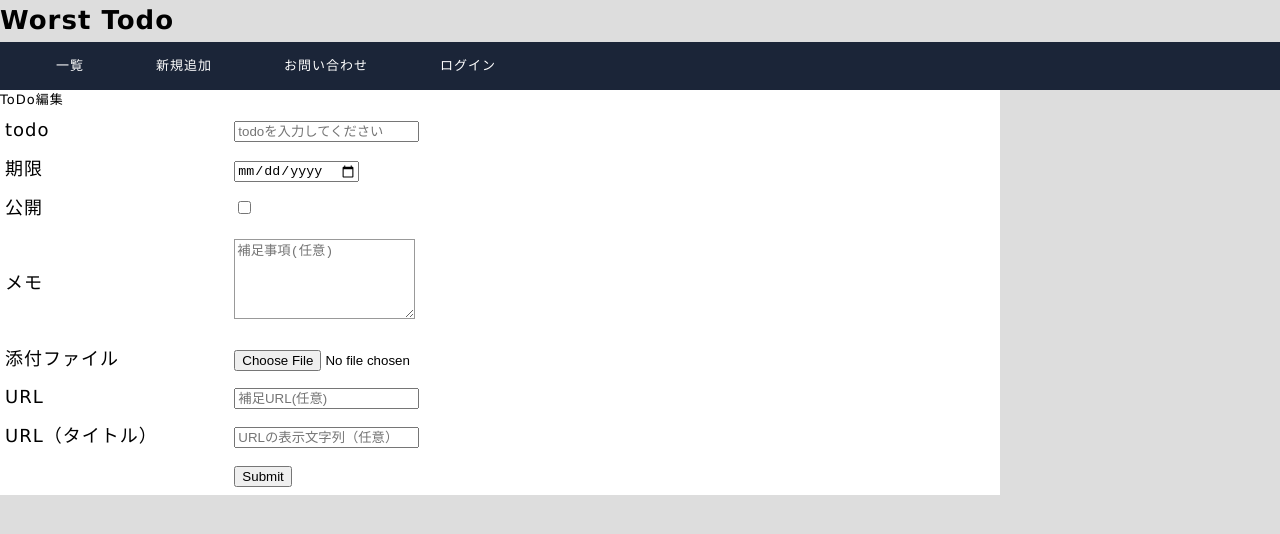
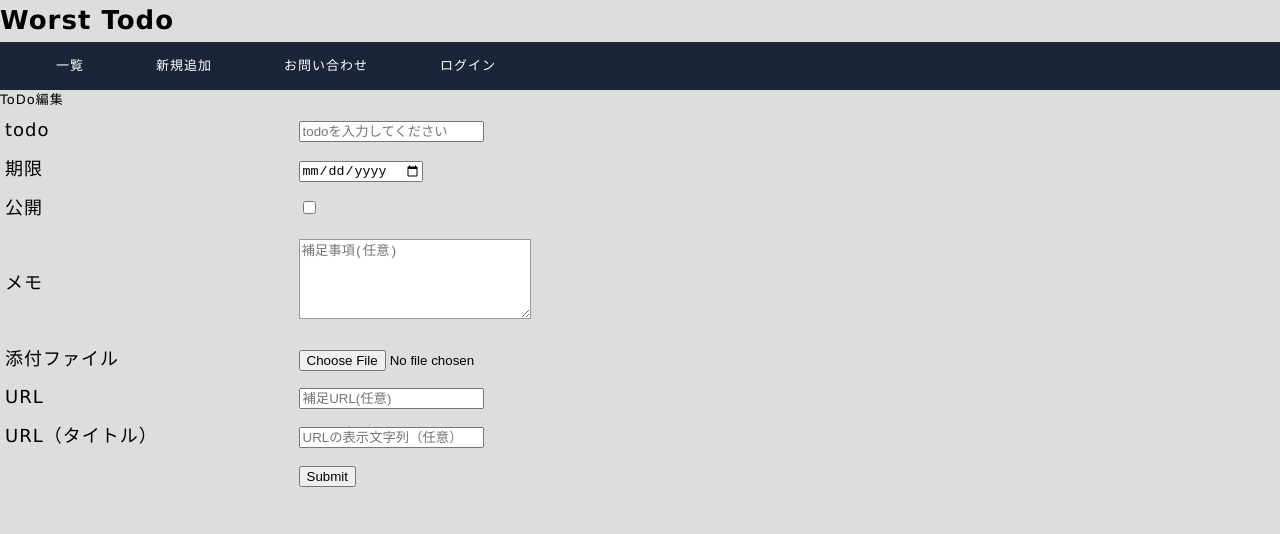
Before and after one commit to freee/badtodo-rails, a React (Create React App) app in the folder frontend/app/: page /update-todo/1 in a window 1280 px wide. Shown: the top 534 px of the page. Built offline with nearby package versions, Linux system fonts and the light colour scheme; no server answers.

Commit message:
マイナーチェンジ

```diff
--- a/frontend/app/src/router/index.tsx
+++ b/frontend/app/src/router/index.tsx
@@ -29,7 +29,7 @@ const Router:React.FC<UserInfo> = ({isAdmin,loggedIn,userId,setLoggedIn,setIsAdm
 				<Route path="/contact" element={<Inquery />}/>
 				<Route path="/new-todo" element={<NewToDo userId={userId}/>}/>
 				<Route path={"/what-todo/:id?"} element={<WhatToDo />}/>
-				<Route path={"/update-todo/:id?"} element={<UpdateToDo />}/>
+				<Route path={"/update-todo/:id?"} element={<UpdateToDo userId={userId}/>}/>
 				{!loggedIn && (
 					<Route path="/login" element={<Login setLoggedIn={setLoggedIn} setIsAdmin={setIsAdmin} setUserId={setUserId}/>}/>
 				)}
--- a/frontend/app/src/views/UpdateToDo.tsx
+++ b/frontend/app/src/views/UpdateToDo.tsx
@@ -38,7 +38,7 @@ const initialToDoformData: ToDoformData={
     public:false,
     user_id:1
 }
-export default function UpdateToDo(){
+export default function UpdateToDo(props:any){
     const {id} =  useParams<Params>();
     const [formData, setFormData] = useState<ToDoformData>(initialToDoformData);
     const navigate = useNavigate();
@@ -53,6 +53,7 @@ export default function UpdateToDo(){
 	const handleInputChange = (
 		event: React.ChangeEvent<HTMLInputElement | HTMLTextAreaElement | HTMLSelectElement>
 	) => {
+        console.log(event.type);
 		const { name, value } = event.target;
 		setFormData({
 			...formData,
@@ -73,8 +74,6 @@ export default function UpdateToDo(){
 			const response: AxiosResponse<any> = await api.put('/todos/'+formData.id,{
 				"todo": formData
 			});
-
-			console.log(response.data);
 			navigate('/');
 		}catch (error){
 			console.error(error);
@@ -82,7 +81,7 @@ export default function UpdateToDo(){
 	};
 
     return (
-    <form className="Sub" onSubmit = {handleTodoCreate}>
+    <form onSubmit = {handleTodoCreate}>
         ToDo編集
         <table className="formTable">
             <tbody>
@@ -90,7 +89,7 @@ export default function UpdateToDo(){
                 <td>todo</td><td><input className = "Text" name="todo" placeholder={"todoを入力してください"} onChange={handleInputChange} defaultValue = {formData.todo}/></td>
                 </tr>
                 <tr>
-                <td>期限</td><td><input name="expire" type="date" defaultValue = {formData.due_date} onChange={handleInputChange}/></td>
+                <td>期限</td><td><input name="due_date" type="date" defaultValue = {formData.due_date} onChange={handleInputChange}/></td>
                 </tr>
                 <tr>
                 <td><label>公開</label></td><td><input name="public" id="public" type="checkbox" defaultChecked={formData.public} onChange={(e) => setFormData({...formData, public: e.target.checked })}/></td>
@@ -99,7 +98,7 @@ export default function UpdateToDo(){
                 <td>メモ</td><td><textarea className = "TextArea" name="memo" placeholder={"補足事項(任意)"} onChange={handleInputChange} defaultValue= {formData.memo}/></td>
                 </tr>
                 <tr>
-                <td>添付ファイル</td><td><input type="file" name="attachment"onChange={handleFileChange}/></td>
+                <td>添付ファイル</td><td><input type="file" name="attach"onChange={handleFileChange}/></td>
                 </tr>
                 <tr>
                 <td>URL</td><td><input className = "Text" type="text" name="url" placeholder={"補足URL(任意)"} id="input-url"onChange={handleInputChange} defaultValue = {formData.url}/></td>
```
